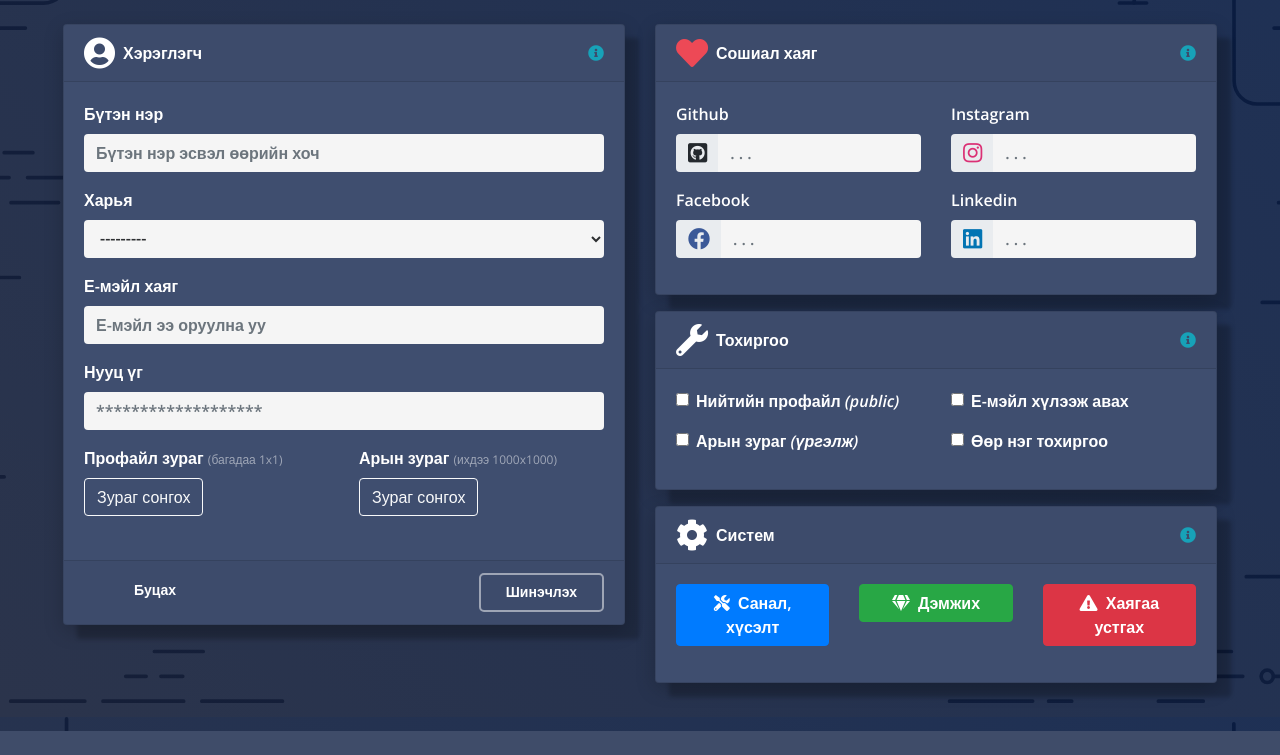
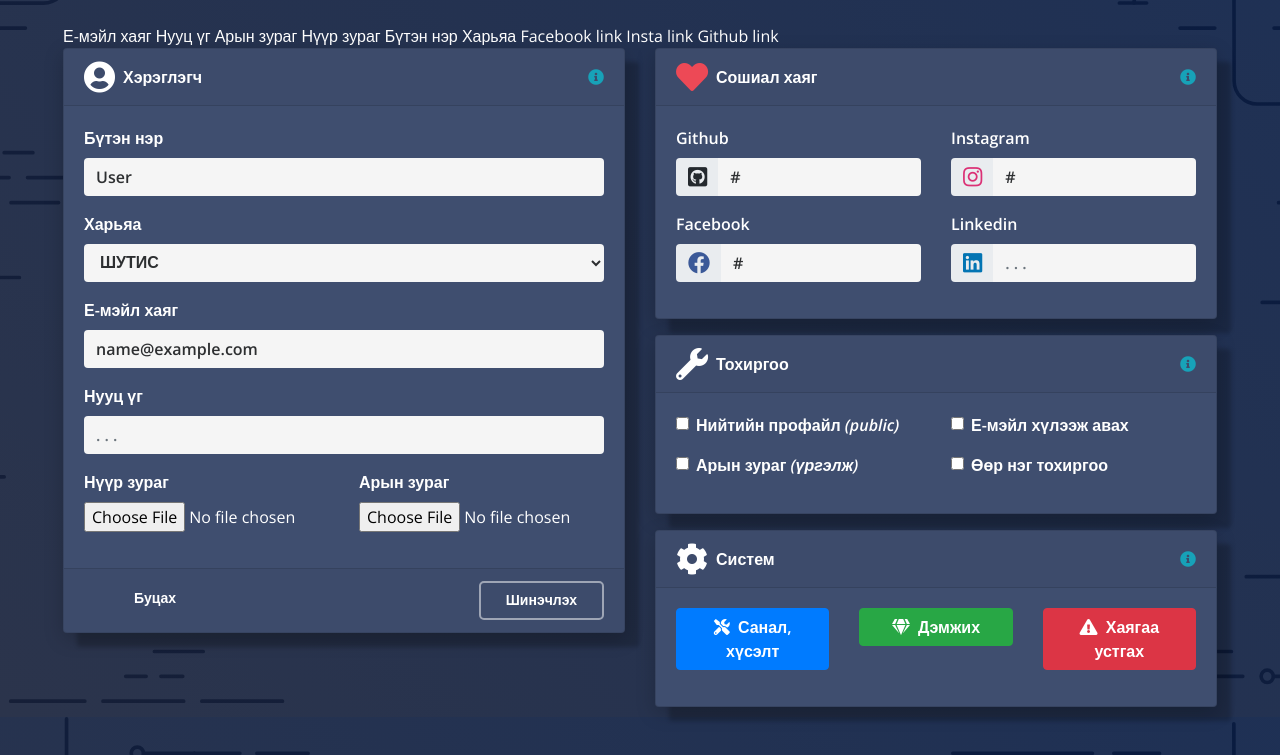
Before and after one commit to EnhboldH/OyuBook, a Django app: a page that uses src/backend/design/templates/users/profile-update.html in a window 1280 px wide. Shown: the part 83-838 px from the top of the page. Before the commit the page ends 814 px from the top, so only its background shows below. Run offline with Django 3.2, Linux system fonts and the light colour scheme; tables that the repository leaves empty hold one stand-in row (values such as "Sample post"); some libraries are stand-ins or nearby versions.

Commit message:
update profile_form

```diff
--- a/src/backend/design/static/css/users/profile-update.css
+++ b/src/backend/design/static/css/users/profile-update.css
@@ -69,6 +69,3 @@ body {
   font-size: 12px;
   color: rgba(255, 255, 255, 0.5);
 }
-.form-control-file {
-  display: none;
-}
--- a/src/backend/design/templates/users/profile-update.html
+++ b/src/backend/design/templates/users/profile-update.html
@@ -6,6 +6,11 @@
 {% block content %}
 <section id="main" class="d-flex mb-5">
   <div class="container-fluid ml-5 mr-5 mt-4">
+    <form action="#" id="profile-update" class="secure" method="POST" novalidate>{% csrf_token %}
+      {{ form.non_field_errors }}
+      {% for f in form %}
+        {{f.label}} {{f.errors}}
+      {% endfor %}
       <div class="row">
         <div class="col-6">
           <div class="card">
@@ -24,50 +29,41 @@
             </div>
             <div class="card-body">
               <div class="form-group">
-              <label>
-                <span class="input-label">Бүтэн нэр</span>
+                <label class="control-label">
+                  <span class="input-label">{{ form.fullname.label }}</span>
                 </label>
                 {{ form.fullname }}
               </div>
               <div class="form-group">
                 <label class="control-label">
-                <span class="input-label">Харья</span>
+                  <span class="input-label">{{ form.region.label }}</span>
                 </label>
                 {{ form.region }}
               </div>
               <div class="form-group">
                 <label class="control-label">
-                <span class="input-label">Е-мэйл хаяг</span>
+                  <span class="input-label">{{ form.email.label }}</span>
                 </label>
-              <input type="text" name="asd" maxlength="128" class="form-control profile-input" placeholder="Е-мэйл ээ оруулна уу" id="asd">
+                {{ form.email }}
               </div>
               <div class="form-group">
                 <label class="control-label">
-                <span class="input-label">Нууц үг</span>
+                  <span class="input-label">{{ form.password.label }}</span>
                 </label>
-              <input type="password" class="form-control profile-input" placeholder="*******************">
+                {{ form.password }}
               </div>
               <div class="row">
                 <div class="form-group col-6">
-                <label class="control-label" for="avatar">
-                  <span class="input-label">Профайл зураг</span>
+                  <label class="control-label">
+                    <span class="input-label">{{ form.avatar_image.label }}</span>
                   </label>
-                <span class="_help-text">(багадаа 1x1)</span>
-                <br>
-                <label class="btn btn-outline-light">
-                  <input id="avatar" type="file" onchange="$('#upload-file-avatar').text($(this).val());" class="form-control-file">Зураг сонгох
-                </label>
-                <span class="label label-default" id="upload-file-avatar"></span>
+                  {{ form.avatar_image }}
                 </div>
                 <div class="form-group col-6">
-                <label class="control-label" for="background_image">
-                  <span class="input-label">Арын зураг</span>
+                  <label class="control-label">
+                    <span class="input-label">{{ form.background_image.label }}</span>
                   </label>
-                <span class="_help-text">(ихдээ 1000x1000)</span>
-                <label class="btn btn-outline-light" for="background_image">
-                  <input class="form-control-file" id="background_image" name="background_image" type="file" onchange="$('#upload-file-background').text($(this).val());">Зураг сонгох
-                </label>
-                <span class="label label-default" id="upload-file-background"></span>
+                  {{ form.background_image }}
                 </div>
               </div>
             </div>
@@ -235,6 +231,7 @@
           </div>
         </div>
       </div>
+    </form>
   </div>
 </section>
 {% block scripts %}
--- a/src/backend/modules/base/forms.py
+++ b/src/backend/modules/base/forms.py
@@ -6,6 +6,8 @@ from .models import (
     OyuUser,
     OyuUserProfile,
 )
+
+from .consts import USER_REGION_CHOICES
 
 class UserRegistrationForm(ModelForm):
 
@@ -52,28 +54,30 @@ class LoginForm(AuthenticationForm):
             uname = uname.strip()
         return uname
 
-class UserProfileUpdateForm(ModelForm):
+class UserProfileUpdateForm(forms.Form):
 
-    background_image = forms.ImageField(label="Background Img", max_length=128, )
-    avatar_image = forms.ImageField(label="Avatar Img", max_length=128, )
+    email = forms.EmailField(label="Е-мэйл хаяг", max_length=100, required=False)
+    password = forms.CharField(label="Нууц үг", widget=forms.PasswordInput, required=False)
+    background_image = forms.ImageField(label="Арын зураг", max_length=128, required=False)
+    avatar_image = forms.ImageField(label="Нүүр зураг", max_length=128, required=False)
 
-    class Meta:
-        model = OyuUserProfile
-        fields = ['fullname', 'region', 'facebook_link', 'insta_link', 'github_link', 'background_image', 'avatar_image']
+    fullname = forms.CharField(label="Бүтэн нэр", max_length=20, required=False)
+    region = forms.ChoiceField(label="Харьяа", choices=USER_REGION_CHOICES, help_text="Сургууль эсвэл ажилладаг газар.", required=False)
+    facebook_link = forms.CharField(label="Facebook link", max_length=128, required=False)
+    insta_link = forms.CharField(label="Insta link", max_length=128, required=False)
+    github_link = forms.CharField(label="Github link", max_length=128, required=False)
 
     def __init__(self, request=None, *args, **kwargs):
         super(UserProfileUpdateForm, self).__init__(*args, **kwargs)
-        self.fields['fullname'].widget.attrs['class'] = "form-control profile-input"
-        self.fields['region'].widget.attrs['class'] = "form-control profile-input"
-        self.fields['facebook_link'].widget.attrs['class'] = "form-control profile-input"
-        self.fields['insta_link'].widget.attrs['class'] = "form-control profile-input"
-        self.fields['github_link'].widget.attrs['class'] = "form-control profile-input"
+        for field in self.fields:
+            self.fields[field].widget.attrs['class'] = "form-control profile-input"
+            self.fields[field].widget.attrs['placeholder'] = ". . ."
+
         self.fields['avatar_image'].widget.attrs['class'] = "form-control-file"
         self.fields['background_image'].widget.attrs['class'] = "form-control-file"
 
-        self.fields['fullname'].widget.attrs['placeholder'] = "Бүтэн нэр эсвэл өөрийн хоч"
-        self.fields['facebook_link'].widget.attrs['placeholder'] = ". . ."
-        self.fields['insta_link'].widget.attrs['placeholder'] = ". . ."
-        self.fields['github_link'].widget.attrs['placeholder'] = ". . ."
     def clean(self):
+
+        # print ("Raw Data:", self.data)
+        # print ("Raw files:", self.files)
         return self.cleaned_data
--- a/src/backend/modules/base/views.py
+++ b/src/backend/modules/base/views.py
@@ -8,6 +8,9 @@ from django.views.generic.edit import FormView, UpdateView
 from django.contrib.auth.mixins import LoginRequiredMixin
 
 from django.db.models import Q
+
+from django.http import Http404
+from django.http import HttpResponseRedirect
 
 # Forms
 from .forms import (
@@ -115,40 +118,45 @@ class UserProfileView(DetailView):
         return profile
 
 
-class UserProfileUpdateView(UpdateView):
-    model = OyuUser
+class UserProfileUpdateView(FormView):
     template_name = 'users/profile-update.html'
     form_class = UserProfileUpdateForm
 
+    def view_prepare(self, request, *args, **kwargs):
+        oyu_user = OyuUser.objects.filter(slug=self.kwargs.get('slug', None)).first()
+        user_profile = OyuUserProfile.objects.filter(oyu_user=oyu_user).first()
+        if not oyu_user or not user_profile:
+            raise Http404("Хэрэглэгч олдсонгүй.")
+        self.object = oyu_user
+        self.user_profile = user_profile
+
+    def get(self, request, *args, **kwargs):
+        self.view_prepare(request, *args, **kwargs)
+        return super().get(request, *args, **kwargs)
+
+    def post(self, request, *args, **kwargs):
+        self.view_prepare(request, *args, **kwargs)
+        return super().post(request, *args, **kwargs)
+
     def get_context_data(self, **kwargs):
         context = super().get_context_data(**kwargs)
-        obj = self.get_object()
-        context['title'] = obj.username
+        context['object'] = self.object
+        context['title'] = self.object.username
         return context
 
-    def get_object(self, queryset=None):
-        if queryset is None:
-            queryset = self.get_queryset()
-        pk = self.kwargs.get(self.pk_url_kwarg)
-        slug = self.kwargs.get(self.slug_url_kwarg)
-        if pk is not None:
-            queryset = queryset.filter(pk=pk)
-        if slug is not None and (pk is None or self.query_pk_and_slug):
-            slug_field = self.get_slug_field()
-            queryset = queryset.filter(**{slug_field: slug})
-        if pk is None and slug is None:
-            raise AttributeError("Generic detail view %s must be called with "
-                                 "either an object pk or a slug."
-                                 % self.__class__.__name__)
-        try:
-            obj = queryset.get()
-        except queryset.model.DoesNotExist:
-            raise Http404(_("No %(verbose_name)s found matching the query") %
-                          {'verbose_name': queryset.model._meta.verbose_name})
-        return obj
+    def get_initial(self):
+        return {
+            'fullname': self.user_profile.fullname,
+            'region': self.user_profile.region,
+            'email': self.object.email,
+            'github_link': self.user_profile.github_link,
+            'facebook_link': self.user_profile.facebook_link,
+            'insta_link': self.user_profile.insta_link,
+        }
 
     def form_valid(self, form):
         valid_data = form.cleaned_data
+        # print ("\nvalid_data:", valid_data)
 
         oyu_user = self.request.user
         oyu_user.background_image = valid_data.get('background_image', None)
@@ -164,4 +172,4 @@ class UserProfileUpdateView(UpdateView):
             user_profile.github_link = valid_data.get('github_link', None)
             user_profile.save()
 
-        return super().form_valid(form)
+        return HttpResponseRedirect(reverse('user_profile', kwargs={'slug': self.object.slug}))
```
Lines whose indentation alone changed are shown as unchanged.
